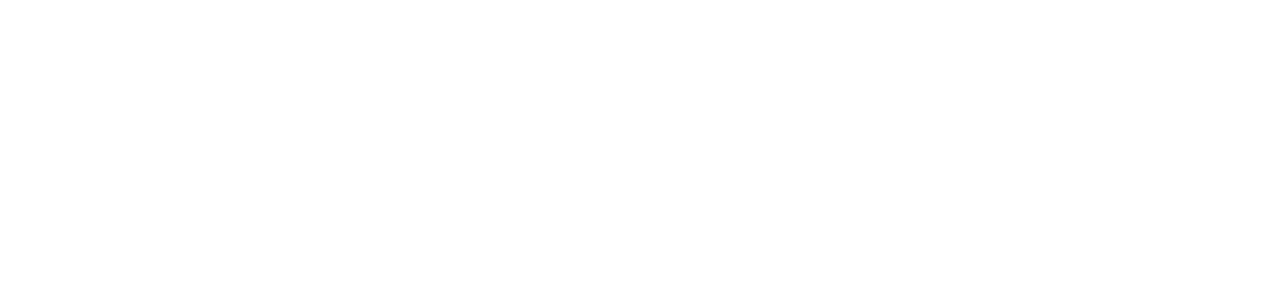
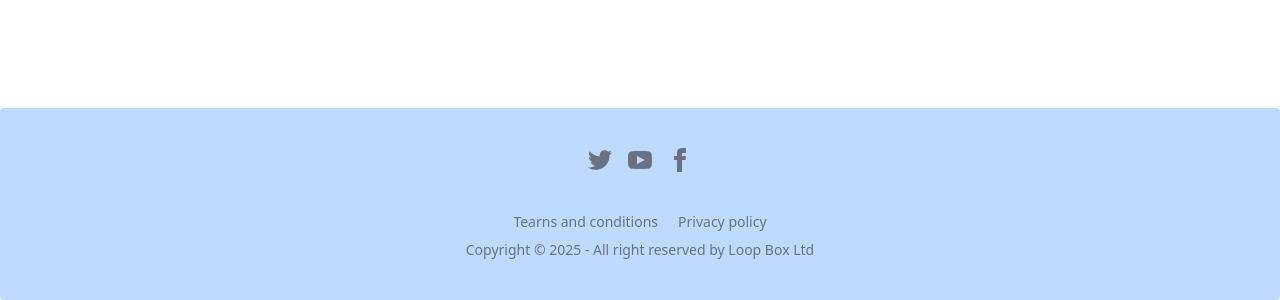
Before and after one commit to Subroto89/find-roommate, a React (Vite) app: page / in a window 1280 px wide. Shown: the part 852-1152 px from the top of the page. Before the commit the page ends 800 px from the top, so only its background shows below. Built offline with nearby package versions, Linux system fonts and the light colour scheme.

Commit message:
Footer added

```diff
--- a/src/components/Footer.jsx
+++ b/src/components/Footer.jsx
@@ -1,11 +1,60 @@
-import React from 'react';
+import React from "react";
+import { Link } from "react-router";
 
 const Footer = () => {
-    return (
-        <div>
-            footer part
+  return (
+    <div>
+      <footer className="footer footer-horizontal footer-center bg-blue-200 mt-16 text-gray-500 rounded p-10">
+        <nav>
+          <div className="grid grid-flow-col gap-4">
+            <a href="https://www.twitter.com" target="_black" className="hover:text-blue-400">
+              <svg
+                xmlns="http://www.w3.org/2000/svg"
+                width="24"
+                height="24"
+                viewBox="0 0 24 24"
+                className="fill-current"
+              >
+                <path d="M24 4.557c-.883.392-1.832.656-2.828.775 1.017-.609 1.798-1.574 2.165-2.724-.951.564-2.005.974-3.127 1.195-.897-.957-2.178-1.555-3.594-1.555-3.179 0-5.515 2.966-4.797 6.045-4.091-.205-7.719-2.165-10.148-5.144-1.29 2.213-.669 5.108 1.523 6.574-.806-.026-1.566-.247-2.229-.616-.054 2.281 1.581 4.415 3.949 4.89-.693.188-1.452.232-2.224.084.626 1.956 2.444 3.379 4.6 3.419-2.07 1.623-4.678 2.348-7.29 2.04 2.179 1.397 4.768 2.212 7.548 2.212 9.142 0 14.307-7.721 13.995-14.646.962-.695 1.797-1.562 2.457-2.549z"></path>
+              </svg>
+            </a>
+            <a href="https://www.youtube.com" target="_black" className="hover:text-red-600">
+              <svg
+                xmlns="http://www.w3.org/2000/svg"
+                width="24"
+                height="24"
+                viewBox="0 0 24 24"
+                className="fill-current"
+              >
+                <path d="M19.615 3.184c-3.604-.246-11.631-.245-15.23 0-3.897.266-4.356 2.62-4.385 8.816.029 6.185.484 8.549 4.385 8.816 3.6.245 11.626.246 15.23 0 3.897-.266 4.356-2.62 4.385-8.816-.029-6.185-.484-8.549-4.385-8.816zm-10.615 12.816v-8l8 3.993-8 4.007z"></path>
+              </svg>
+            </a>
+            <a href="https://www.facebook.com" target="_black" className="hover:text-blue-700">
+              <svg
+                xmlns="http://www.w3.org/2000/svg"
+                width="24"
+                height="24"
+                viewBox="0 0 24 24"
+                className="fill-current"
+              >
+                <path d="M9 8h-3v4h3v12h5v-12h3.642l.358-4h-4v-1.667c0-.955.192-1.333 1.115-1.333h2.885v-5h-3.808c-3.596 0-5.192 1.583-5.192 4.615v3.385z"></path>
+              </svg>
+            </a>
+          </div>
+        </nav>
+
+        <aside>
+        <div className="flex gap-5">
+          <Link className="hover:text-blue-500 border-gray-500 ">Tearns and conditions</Link>
+          <Link className="hover:text-blue-500 border-gray-500 ">Privacy policy</Link>
         </div>
-    );
+          <p>
+            Copyright © {new Date().getFullYear()} - All right reserved by Loop Box Ltd
+          </p>
+        </aside>
+      </footer>
+    </div>
+  );
 };
 
 export default Footer;
--- a/src/rootLayout/RootLayout.jsx
+++ b/src/rootLayout/RootLayout.jsx
@@ -9,7 +9,7 @@
       <nav>
         <Navbar></Navbar>
       </nav>
-      <main>
+      <main className="min-h-screen">
         <Outlet></Outlet>
       </main>
       <footer>
```
